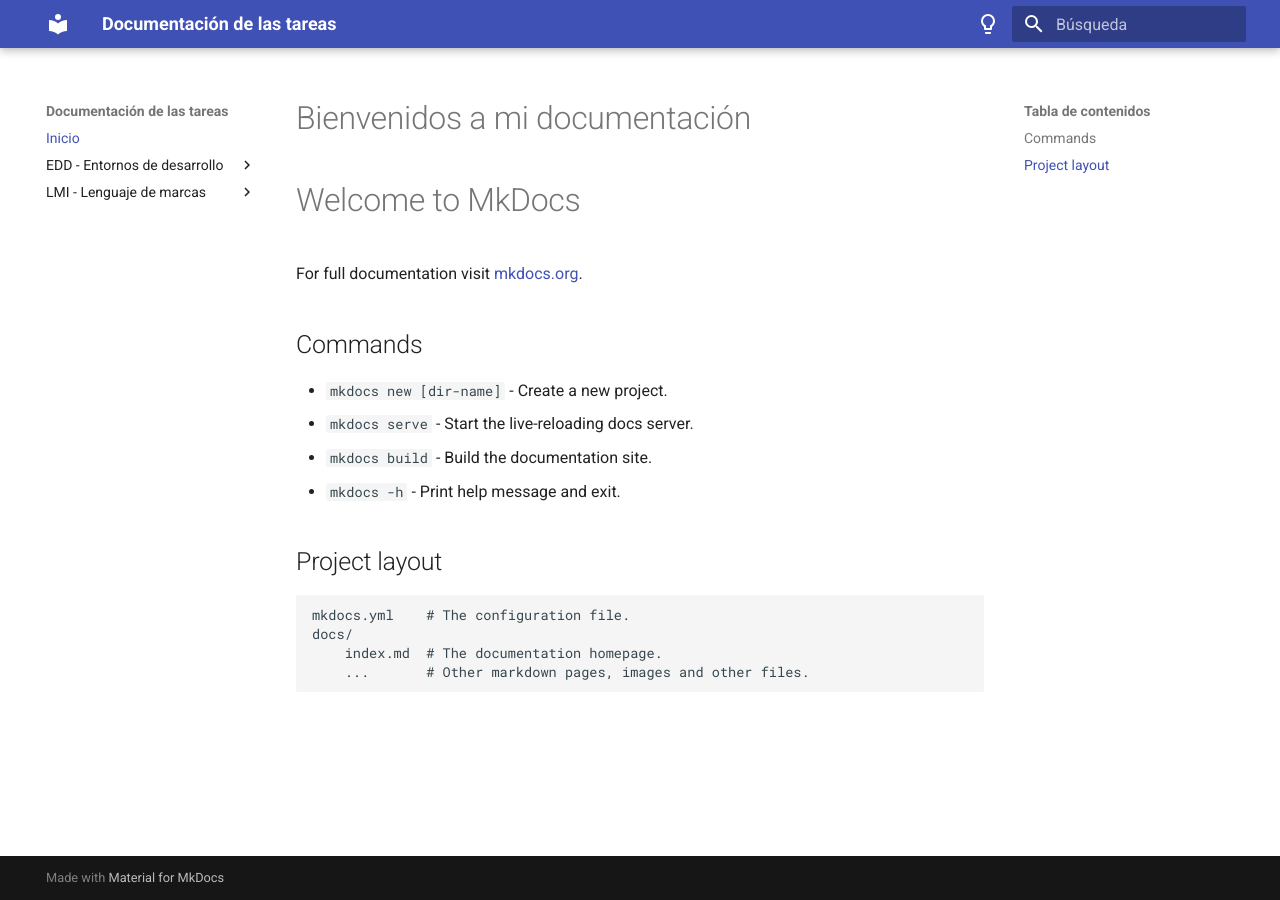
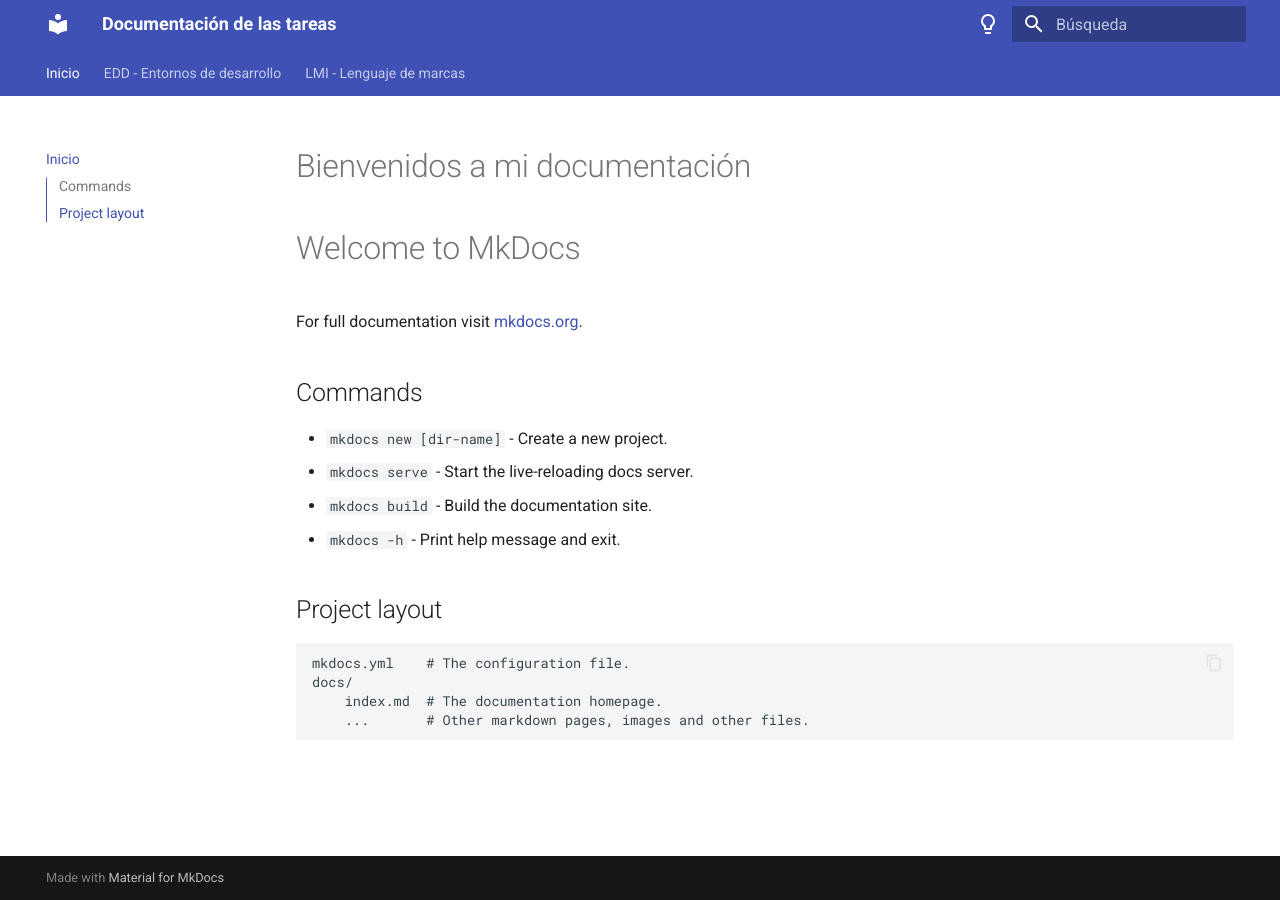
Before and after one commit to andypr97vlc/EDD_LMI, an MkDocs documentation site: the page built from docs/index.md, in a window 1280 px wide. Built offline with MkDocs 1.6.1 and Material for MkDocs 9.7.7, drawn with Linux system fonts in a browser that asks for light colours; old or Windows-style settings are respelled for this version of MkDocs.

Commit message:
Agregados de nuevo features

```diff
--- a/mkdocs.yml
+++ b/mkdocs.yml
@@ -2,7 +2,16 @@
 theme:
   name: 'material'
   custom_dir: 'docs/overrides'
-
+  features:
+    - navigation.tabs
+    - navigation.sections
+    - toc.integrate
+    - navigation.top
+    - search.suggest
+    - search.highlight
+    - content.tabs.links
+    - content.code.annotation
+    - content.code.copy
   language: es
   palette:
     # Paleta para cambiar a modo oscuro
```
